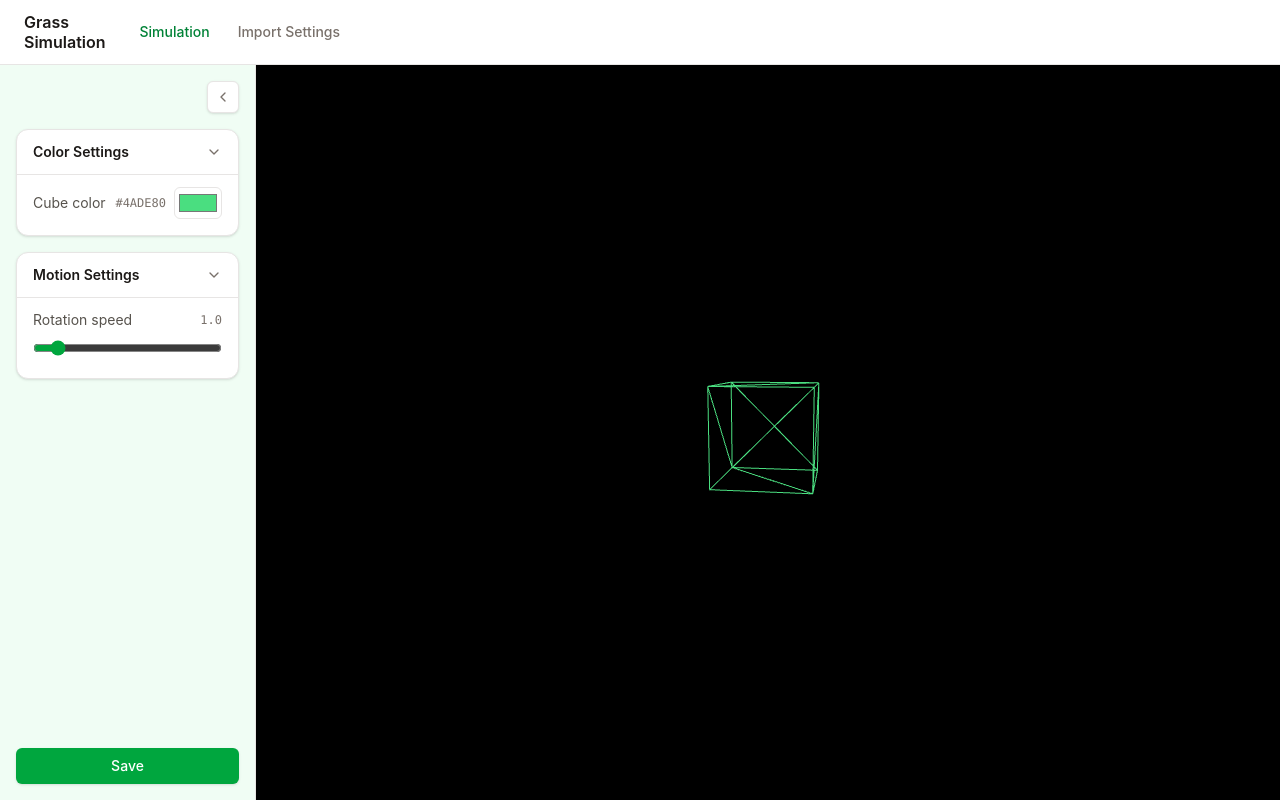
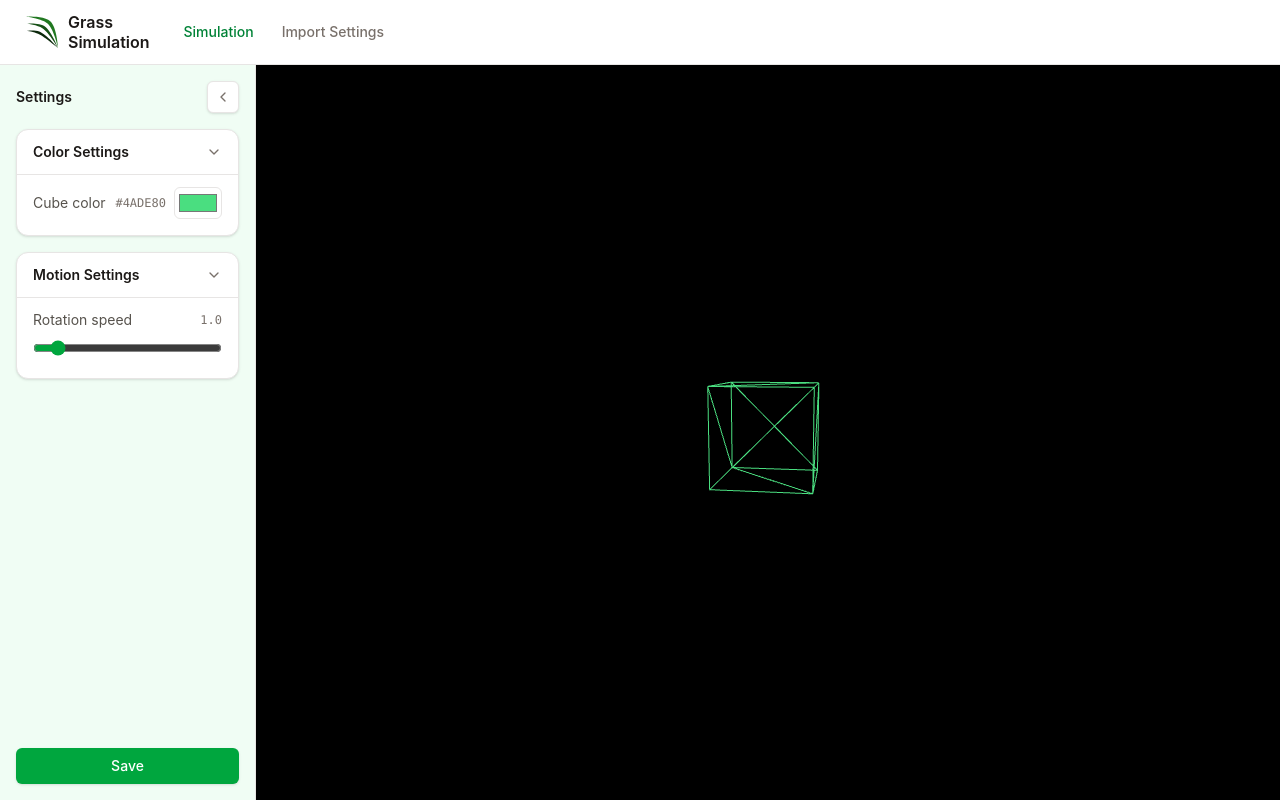
Before and after one commit to artdien/grass-sim, a React (Vite) app: page /simulation in a window 1280 px wide. Built offline with nearby package versions, Linux system fonts and the light colour scheme.

Commit message:
feat: various small improvements

```diff
--- a/index.html
+++ b/index.html
@@ -3,7 +3,8 @@
   <head>
     <meta charset="UTF-8" />
     <meta name="viewport" content="width=device-width, initial-scale=1.0" />
-    <title>grass-sim</title>
+    <link rel="icon" type="image/svg+xml" href="/icon.svg" />
+    <title>Grass Simulation</title>
   </head>
   <body>
     <div id="root"></div>
--- a/src/components/Navbar.tsx
+++ b/src/components/Navbar.tsx
@@ -60,11 +60,14 @@ export const Navbar = () => {
       aria-label="Main"
       className="flex items-center gap-8 border-b border-stone-200 bg-white px-6 py-3"
     >
-      <span className="text-base leading-tight font-semibold text-stone-900" aria-hidden="true">
-        Grass
-        <br />
-        Simulation
-      </span>
+      <div className="flex items-center gap-2">
+        <img src="/icon.svg" alt="" className="h-9 w-9 shrink-0" aria-hidden="true" />
+        <span className="text-base leading-tight font-semibold text-stone-900" aria-hidden="true">
+          Grass
+          <br />
+          Simulation
+        </span>
+      </div>
       <div className="flex items-center gap-6">
         <NavLink to="/simulation" className={linkClassName(isActive('/simulation'))}>
           Simulation
--- a/src/components/Sidebar.tsx
+++ b/src/components/Sidebar.tsx
@@ -57,12 +57,14 @@ export const Sidebar = () => {
         isOpen ? 'w-1/5 gap-4 p-4' : 'w-14 items-center p-2'
       }`}
     >
+      <div className={`flex items-center ${isOpen ? 'justify-between gap-2' : 'justify-center'}`}>
+        {isOpen && <span className="text-sm font-semibold text-stone-900">Settings</span>}
         <button
           type="button"
           onClick={() => setIsOpen((prev) => !prev)}
           aria-expanded={isOpen}
           aria-label={isOpen ? 'Collapse sidebar' : 'Expand sidebar'}
-        className="flex h-8 w-8 shrink-0 items-center justify-center self-end rounded-md border border-stone-200 bg-white text-stone-500 shadow-sm hover:text-stone-900 focus-visible:ring-2 focus-visible:ring-green-600 focus-visible:ring-offset-2 focus-visible:ring-offset-green-50 focus-visible:outline-none"
+          className="flex h-8 w-8 shrink-0 items-center justify-center rounded-md border border-stone-200 bg-white text-stone-500 shadow-sm hover:text-stone-900 focus-visible:ring-2 focus-visible:ring-green-600 focus-visible:ring-offset-2 focus-visible:ring-offset-green-50 focus-visible:outline-none"
         >
           <svg
             className={`h-4 w-4 transition-transform duration-200 ${isOpen ? 'rotate-0' : 'rotate-180'}`}
@@ -77,6 +79,7 @@ export const Sidebar = () => {
             <path d="m15 18-6-6 6-6" />
           </svg>
         </button>
+      </div>
 
       {isOpen && (
         <>
```
Also changed, not shown: public/icon.svg (added). Lines whose indentation alone changed are shown as unchanged.
